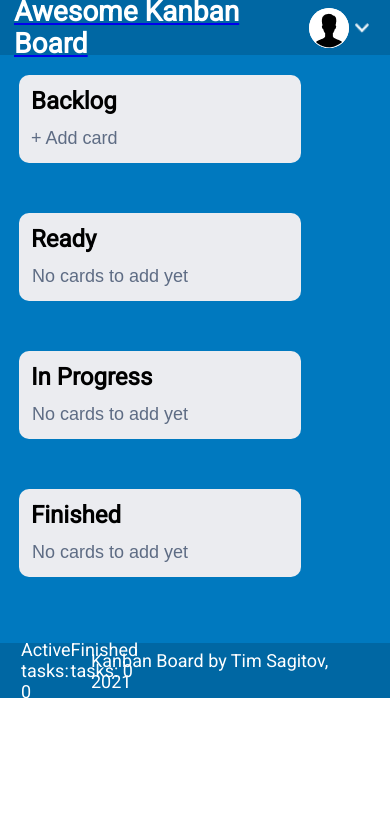
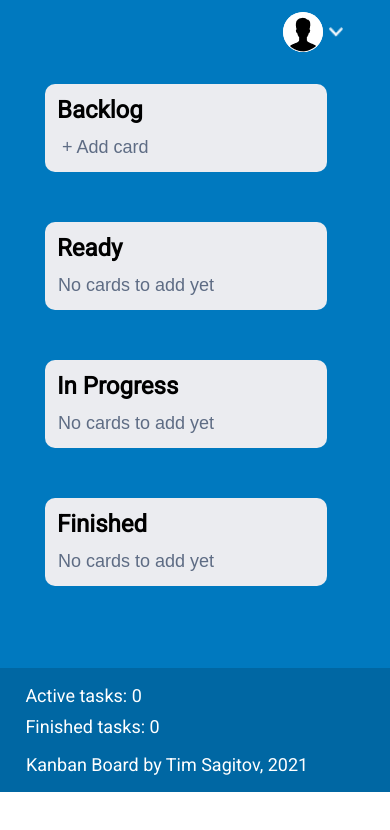
Before and after one commit to tisagitov/Kanban-Project, a React (Create React App) app: page / in a window 390 px wide. Shown: the top 830 px of the page. Built offline with nearby package versions, Linux system fonts and the light colour scheme.

Commit message:
tweaked styling

```diff
--- a/src/components/1.header/1-1.user-menu/UserMenu.js
+++ b/src/components/1.header/1-1.user-menu/UserMenu.js
@@ -12,7 +12,7 @@ const UserMenu = () => {
   return (
     <div className="user-menu" onClick={handleClick}>
       <div className="user-menu__pic-and-arrow">
-        <img className="user-menu__userpic" src={userPic} alt="User Picture" />
+        <img className="user-menu__userpic" src={userPic} />
         <img
           className={
             isClicked
--- a/src/components/1.header/Header.js
+++ b/src/components/1.header/Header.js
@@ -4,12 +4,13 @@ import { Link } from "react-router-dom";
 
 const Header = () => {
   return (
-    <header className="header">
-      {/* <img src="" alt="Logo"/> */}
-      <Link to="/">
-        <h1 className="logo">Awesome Kanban Board</h1>
-      </Link>
-      <UserMenu />
+    <header className="header--color">
+      <div className="header container">
+        <Link to="/">
+          <h1 className="logo">Awesome Kanban Board</h1>
+        </Link>
+        <UserMenu />
+      </div>
     </header>
   );
 };
--- a/src/components/2.main/AddTaskToOthers.js
+++ b/src/components/2.main/AddTaskToOthers.js
@@ -11,7 +11,7 @@ const AddTaskToOthers = ({ tasksToChoose, addTaskTo }) => {
   const onSubmit = (e) => {
     e.preventDefault();
 
-    if (selectedId != "" && selectedId != undefined) {
+    if (selectedId !== "" && selectedId !== undefined) {
       addTaskTo(selectedId);
       setShowForm(false);
       setSelectedId("");
--- a/src/components/2.main/Main.js
+++ b/src/components/2.main/Main.js
@@ -30,13 +30,13 @@ const Main = ({ setActiveAmount, setFinishedAmount }) => {
     if (backlogTasks) {
       setActiveAmount(backlogTasks.length);
     }
-  }, [backlogTasks]);
+  }, [backlogTasks, setActiveAmount]);
 
   useEffect(() => {
     if (finishedTasks) {
       setFinishedAmount(finishedTasks.length);
     }
-  }, [finishedTasks]);
+  }, [finishedTasks, setFinishedAmount]);
 
   /* ADD TASK FUNCTIONS */
 
@@ -102,7 +102,8 @@ const Main = ({ setActiveAmount, setFinishedAmount }) => {
   return (
     <AppContext.Provider value={{ addTaskBacklog }}>
       <Switch>
-        <main class="main">
+        <main className="main--color">
+          <div className="main container">
             <Route exact path="/">
               <MainTasks
                 values={{
@@ -120,8 +121,8 @@ const Main = ({ setActiveAmount, setFinishedAmount }) => {
               path="/tasks/:id"
               render={(routerProps) => renderTasks(routerProps)}
             />
-
             {/*  <Route path="">Not Found</Route> */}
+          </div>
         </main>
       </Switch>
     </AppContext.Provider>
--- a/src/components/2.main/MainTasks.js
+++ b/src/components/2.main/MainTasks.js
@@ -1,4 +1,4 @@
-import React, { useContext } from "react";
+import React from "react";
 import TaskContainer from "./TaskContainer";
 
 const MainTasks = ({ values }) => {
--- a/src/components/2.main/TaskContainer.js
+++ b/src/components/2.main/TaskContainer.js
@@ -1,4 +1,4 @@
-import React, { useState } from "react";
+import React from "react";
 import AddTaskToBacklogForm from "./AddTaskToBacklogForm";
 import AddTaskToOthers from "./AddTaskToOthers";
 import { Link } from "react-router-dom";
--- a/src/components/3.footer/Footer.js
+++ b/src/components/3.footer/Footer.js
@@ -2,14 +2,16 @@ import React from "react";
 
 const Footer = ({ activeAmount, finishedAmount }) => {
   return (
-    <footer className="footer">
-      <section className="footer__tasks">
-        <p>Active tasks: {activeAmount}</p>
-        <p>Finished tasks: {finishedAmount}</p>
-      </section>
-      <section className="footer__credits">
-        Kanban Board by Tim Sagitov, 2021
-      </section>
+    <footer className="footer--color">
+      <div className="footer container">
+        <section className="footer__tasks">
+          <p className="footer__task">Active tasks: {activeAmount}</p>
+          <p className="footer__task">Finished tasks: {finishedAmount}</p>
+        </section>
+        <section className="footer__credits">
+          Kanban Board by Tim Sagitov, 2021
+        </section>
+      </div>
     </footer>
   );
 };
--- a/src/components/App.js
+++ b/src/components/App.js
@@ -2,7 +2,7 @@ import React, { useState } from "react";
 import Header from "./1.header/Header";
 import Main from "./2.main/Main";
 import Footer from "./3.footer/Footer";
-import { BrowserRouter as Router, Switch } from "react-router-dom";
+import { BrowserRouter as Router } from "react-router-dom";
 
 const App = () => {
   const [activeAmount, setActiveAmount] = useState(0);
--- a/src/index.css
+++ b/src/index.css
@@ -11,13 +11,21 @@ body {
   font-family: "Roboto", sans-serif;
 }
 
+.container {
+  max-width: 1235px;
+  margin: auto;
+}
+
 /* Header  */
+
+.header--color {
+  background-color: #0067a3;
+}
 
 .header {
   display: flex;
   justify-content: space-between;
   align-items: center;
-  background-color: #0067a3;
   height: 55px;
 }
 
@@ -35,6 +43,7 @@ body {
   flex-direction: column;
   align-items: flex-end;
   transition: 0.1s;
+  position: relative;
 }
 
 .user-menu__pic-and-arrow {
@@ -68,9 +77,7 @@ body {
 
 .user-menu__dropdown {
   position: absolute;
-  top: 50px;
-  z-index: 1;
-  margin-top: 11px;
+  top: 67px;
   width: 134px;
   min-height: 60px;
   background-color: #fff;
@@ -84,9 +91,8 @@ body {
 
 .user-menu__dropdown__little-arrow {
   position: absolute;
-  top: 56px;
-  right: 56px;
-  z-index: 3;
+  top: 61px;
+  right: 55px;
   background-color: #fff;
   width: 11px;
   height: 11px;
@@ -107,8 +113,11 @@ body {
 
 /* Main */
 
+.main--color {
+  background-color: #0079bf;
+}
+
 .main {
-  background-color: #0079bf;
   height: 588px;
 }
 
@@ -166,11 +175,13 @@ body {
 .task {
   width: 100%;
   min-height: 35px;
+  max-height: 75px;
   background-color: #fff;
   border-radius: 10px;
   margin: auto 12px auto;
   padding: 8px 7px;
   transition: outline 0.1s;
+  overflow: hidden;
 }
 
 .task:hover {
@@ -209,7 +220,7 @@ body {
 
 .btn-add-card {
   margin: 8px auto 9px 12px;
-  padding-left: 0px;
+  padding-left: 5px;
 }
 
 .btn--no-cards {
@@ -279,6 +290,7 @@ body {
   font-size: 18px;
   background: url("./components/2.main/dropdown-arrow.png") no-repeat 97% 50%;
   background-color: #fff;
+  transition: all 0.1s;
 }
 
 .add-task-dropdown:hover {
@@ -332,6 +344,7 @@ body {
   margin-bottom: 35px;
   font-size: 24px;
   line-height: 28px;
+  width: 80%;
 }
 
 .task-description {
@@ -361,6 +374,10 @@ body {
 
 /* FOOTER */
 
+.footer--color {
+  background-color: #0067a3;
+}
+
 .footer {
   font-size: 18px;
   line-height: 21px;
@@ -370,12 +387,79 @@ body {
   display: flex;
   justify-content: space-between;
   align-items: center;
-  background-color: #0067a3;
 }
 
 .footer__tasks {
   display: flex;
   flex-direction: row;
-  width: 20%;
+  width: 25%;
   justify-content: space-between;
 }
+
+/* RESPONSIVE STYLES */
+@media all and (max-width: 1200px) {
+  .container {
+    max-width: 338px;
+  }
+
+  .header--color {
+    background-color: #0079bf;
+  }
+
+  .header {
+    height: auto;
+  }
+
+  .logo {
+    display: none;
+  }
+
+  .user-menu__dropdown {
+    position: static;
+    margin-top: 10px;
+  }
+
+  .main {
+    height: auto;
+  }
+
+  .task-container {
+    min-height: 80px;
+    max-height: 249px;
+  }
+
+  .tasks-and-form-wrapper {
+    max-height: 200px;
+  }
+
+  .task-description {
+    width: 90%;
+  }
+
+  .task-date {
+    font-size: 12px;
+  }
+
+  .footer {
+    flex-direction: column;
+    height: auto;
+    padding-left: 0;
+  }
+
+  .footer__tasks {
+    flex-direction: column;
+    height: auto;
+  }
+
+  .footer__task {
+    align-self: flex-end;
+    width: 200px;
+    margin-bottom: 10px;
+  }
+
+  .footer__credits {
+    align-self: flex-start;
+    margin-left: 0;
+    margin-top: 7px;
+  }
+}
```
Also changed, not shown: src/index.js (+5 -6 lines). Lines whose indentation alone changed are shown as unchanged.
